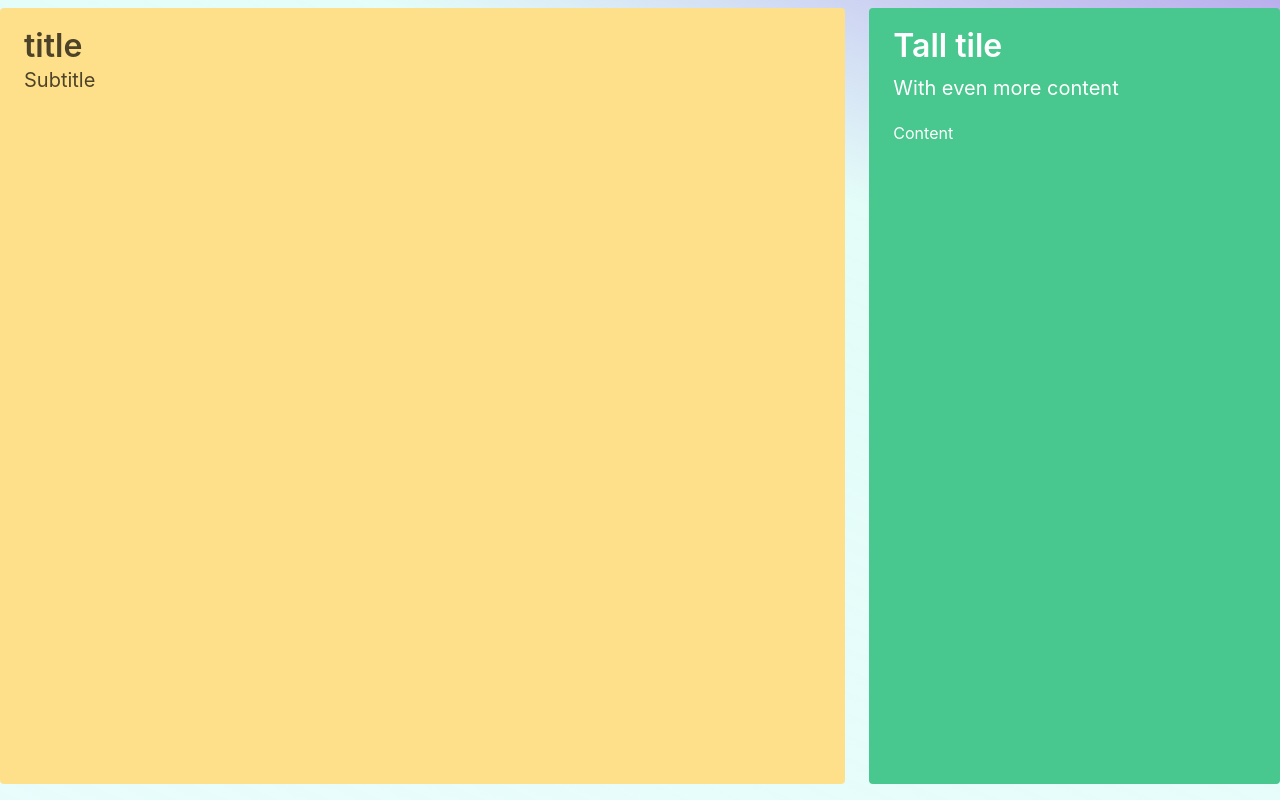
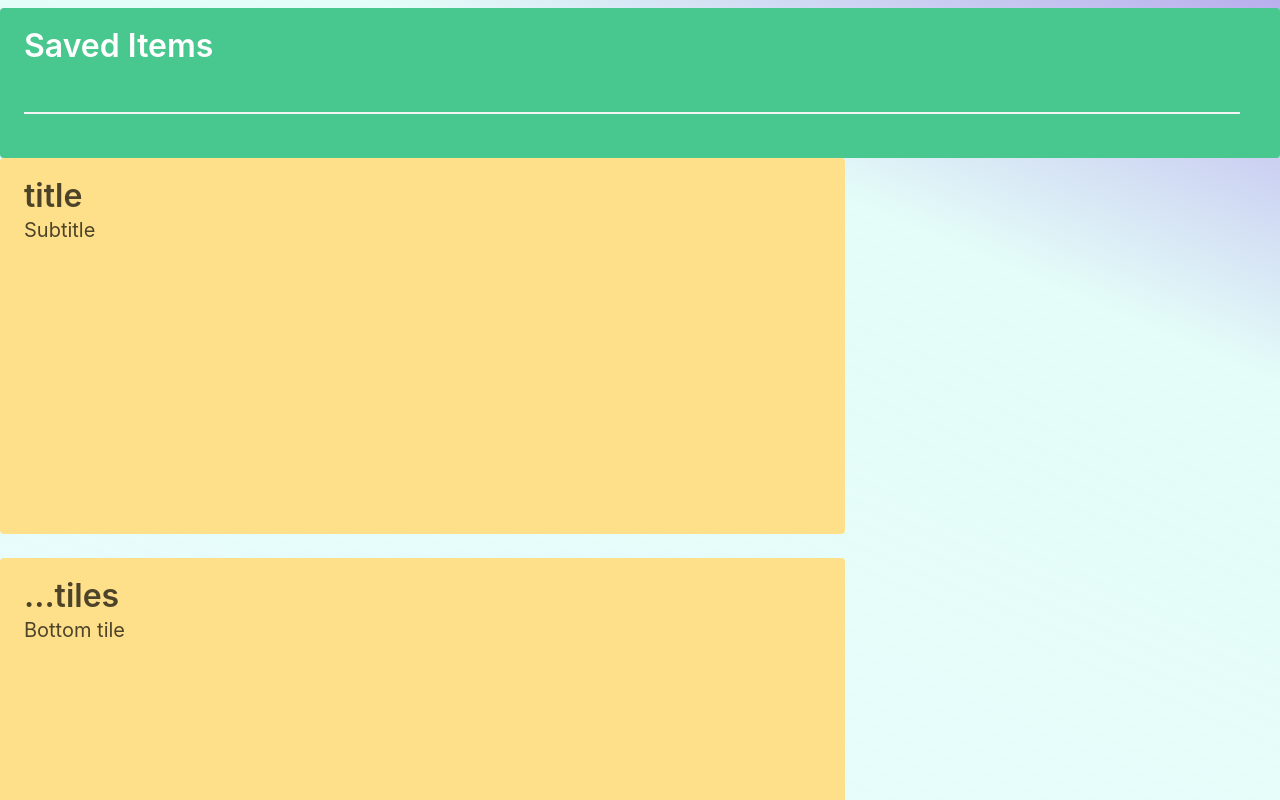
Before and after one commit to SeanHaugen/ProductManual, a React (Create React App) app in the folder client/: page / in a window 1280 px wide. Shown: the part 520-1320 px from the top of the page. Built offline with nearby package versions, Linux system fonts and the light colour scheme.

Commit message:
components

```diff
--- a/client/src/App.js
+++ b/client/src/App.js
@@ -13,6 +13,7 @@ import CategoryPage from './components/categoryPage/CategoryPage';
 import SubCategoryPage from './components/categoryPage/SubCategoryPage/SubCategoryPage';
 import FrontPage from './components/home/FrontPage';
 import ItemPage from './components/ItemPage/ItemPage';
+import SideBar from './components/SideBar/sideBar';
 
 
 
@@ -40,6 +41,7 @@ function App() {
         <header>
           <Header setSelectedRoute={setSelectedRoute} setCategory={setCategory} setSubCategory={setSubCategory}  />
         </header>
+        <SideBar />
         {/* <img className='background-image' src={background_image} alt="gradient background" /> */}
         <Routes>
           <Route path="/:category/:subCategory" element={<SubCategoryPage subCategory={subCategory} setItem={setItem} />} />
--- /dev/null
+++ b/client/src/components/ItemPage/relatedItems/relatedItems.css
@@ -0,0 +1,3 @@
+.related-items-sidebar {
+    border: 1px solid black;
+}
--- /dev/null
+++ b/client/src/components/SideBar/sideBar.js
@@ -0,0 +1,39 @@
+import React, {useState, useEffect} from "react"
+import axios from "axios";
+import './sidebar.css';
+
+// import Bookmark from 'react-bookmark';
+import { NavLink } from 'react-router-dom';
+
+function SideBar ({pin, subCategory, category}) {
+
+    // const [products, setProducts] = useState([]);
+    // const [error, setError] = useState('');
+
+
+    return (
+        <>
+        <div className="sidebar ">
+            <div className=" is-parent is-vertical is-3">
+            <article className=" is-child notification is-success">
+                <div className="content">
+                    <h1 className="title">Saved Items</h1>
+                    <hr />
+                        {pin && pin.map((item, index) => (
+                            <>
+                            <div className="links" >
+                                <NavLink to={`/${category}/${subCategory}/${item}`} className="subtitle" key={index}>{item}</NavLink>
+                            </div>
+                            </>
+
+                            ))
+                        }
+                </div>
+            </article>
+            </div>
+        </div>
+        </>
+    )
+}
+
+export default SideBar;
--- a/client/src/components/home/FrontPage.js
+++ b/client/src/components/home/FrontPage.js
@@ -21,10 +21,10 @@ function FrontPage() {
                 <p className="title">title</p>
                 <p className="subtitle">Subtitle</p>
               </article>
-              {/* <article className="  tile is-child notification is-warning">
+              <article className="  tile is-child notification is-warning">
                 <p className="title">...tiles</p>
                 <p className="subtitle">Bottom tile</p>
-              </article> */}
+              </article>
             </div>
             {/* <div className="tile is-parent ">
               <article className="tile is-child notification is-info">
@@ -44,17 +44,6 @@ function FrontPage() {
             </article>
           </div> */}
       </div>
-      <div className="tile is-parent">
-      <article className="tile is-child notification is-success">
-        <div className="content">
-          <p className="title">Tall tile</p>
-          <p className="subtitle">With even more content</p>
-          <div className="content">
-            Content
-          </div>
-        </div>
-      </article>
-    </div>
     </div>
     </>
     )
```
Also changed, not shown: client/src/components/ItemPage/PDF/MakePDF.js (added, +13 -0 lines), client/src/components/ItemPage/fedexTool/FedexTool.js (added, +13 -0 lines), client/src/components/ItemPage/relatedItems/RelatedItems.js (added, +16 -0 lines), client/src/components/SideBar/sidebar.css (added).
